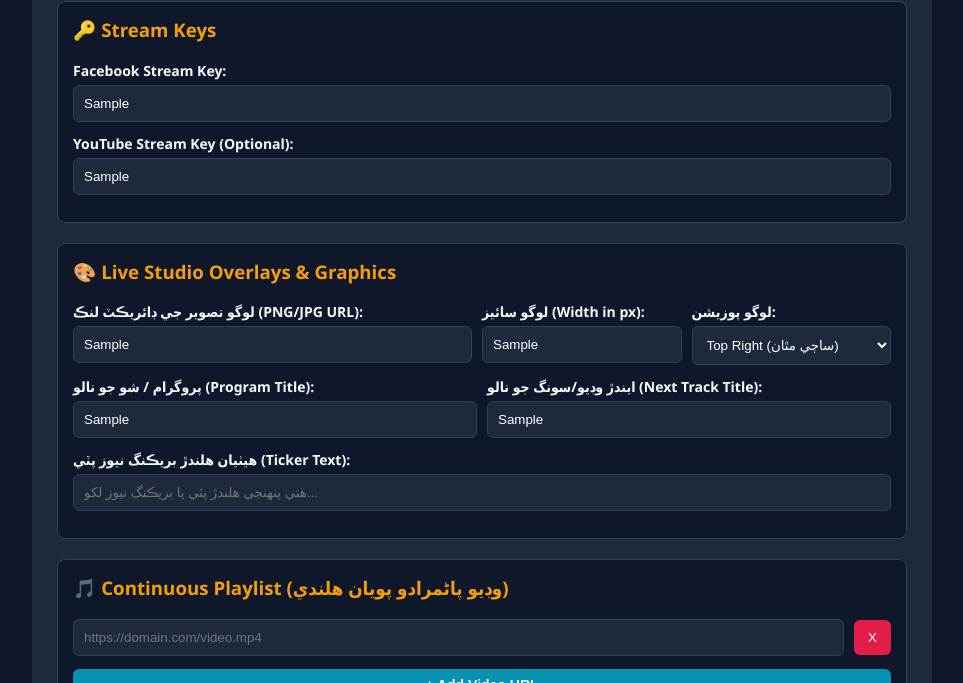
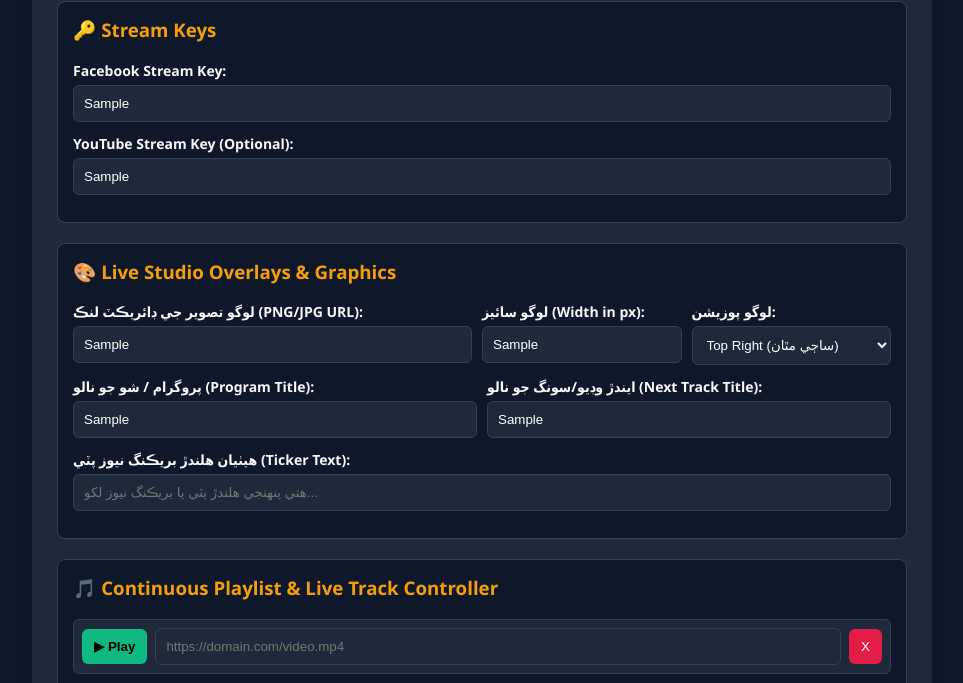
Before and after one commit to aliakbarshar/live, a website: page index.html in a window 1280 px wide. Both pictures are taken after typing "Sample", "Sample", "Sample", "Sample", "Sample", "Sample" into the empty fields and a click on the button "+ Add Video URL". Shown: the part 117-800 px from the top of the page, without its empty margins (158-1121 px from the left). Drawn offline with nearby package versions, Linux system fonts and the light colour scheme; no server answers.

Commit message:
Update index.html

```diff
--- a/index.html
+++ b/index.html
@@ -22,10 +22,11 @@
         .btn-stop { background: #dc2626; color: white; }
         .btn-add { background: #0891b2; color: white; padding: 8px; font-size: 14px; margin-top: 5px; }
         #status { margin-top: 15px; text-align: center; font-weight: bold; padding: 12px; border-radius: 6px; font-size: 18px; }
-        .playlist-item { display: flex; gap: 10px; margin-bottom: 8px; align-items: center; }
+        .playlist-item { display: flex; gap: 8px; margin-bottom: 8px; align-items: center; background: #1e293b; padding: 8px; border-radius: 6px; border: 1px solid #334155; }
         .playlist-item input { flex: 1; }
-        .playlist-item button { background: #e11d48; color: white; border: none; border-radius: 6px; padding: 10px 14px; cursor: pointer; }
-        .active-badge { background: #10b981; color: #000; padding: 6px 10px; font-weight: bold; border-radius: 4px; font-size: 12px; }
+        .playlist-item button.btn-play { background: #10b981; color: #000; font-weight: bold; border: none; border-radius: 6px; padding: 10px 12px; cursor: pointer; }
+        .playlist-item button.btn-remove { background: #e11d48; color: white; border: none; border-radius: 6px; padding: 10px 12px; cursor: pointer; }
+        .active-badge { background: #10b981; color: #000; padding: 6px 10px; font-weight: bold; border-radius: 4px; font-size: 12px; white-space: nowrap; }
     </style>
 </head>
 <body>
@@ -86,7 +87,7 @@
 
     <!-- Playlist -->
     <div class="section">
-        <h3>🎵 Continuous Playlist (وڊيو پاڻمرادو پويان هلندي)</h3>
+        <h3>🎵 Continuous Playlist & Live Track Controller</h3>
         <div id="playlistContainer"></div>
         <button class="btn btn-add" onclick="addPlaylistItem()">+ Add Video URL</button>
     </div>
@@ -104,6 +105,8 @@
     const SUPABASE_KEY = 'eyJhbGciOiJIUzI1NiIsInR5cCI6IkpXVCJ9.eyJpc3MiOiJzdXBhYmFzZSIsInJlZiI6Im1leXd5eXZxbXJucGJ6cnp6aHZtIiwicm9sZSI6InNlcnZpY2Vfcm9sZSIsImlhdCI6MTc5MDM4Nzk2MiwiZXhwIjoyMTA1OTYzOTYyfQ.V3IuQuxRmK7npiS66RPn0SnYjnk7W2xo2pGvl_jWCtI';
     const _supabase = supabase.createClient(SUPABASE_URL, SUPABASE_KEY);
 
+    let activeTrackIndexGlobal = 0;
+
     async function loadSettings() {
         const { data, error } = await _supabase.from('stream_config').select('*').eq('id', 1).single();
         if (data) {
@@ -117,13 +120,14 @@
             document.getElementById('nextTrack').value = data.next_track || '';
             document.getElementById('tickerText').value = data.ticker_text || '';
 
+            activeTrackIndexGlobal = data.current_track_index || 0;
+
             const container = document.getElementById('playlistContainer');
             container.innerHTML = '';
             const list = (data.playlist && data.playlist.length > 0) ? data.playlist : [{ url: 'https://ia600404.us.archive.org/25/items/mran_20260927_202609/mran.mp4' }];
-            const currentIdx = data.current_track_index || 0;
 
             list.forEach((item, index) => {
-                addPlaylistItem(item.url, index === currentIdx);
+                addPlaylistItem(item.url, index === activeTrackIndexGlobal, index);
             });
 
             document.getElementById('status').innerText = "Status: " + (data.is_live ? "🔴 LIVE BROADCASTING" : "⚪ STREAM OFF");
@@ -131,16 +135,39 @@
         }
     }
 
-    function addPlaylistItem(url = '', isActive = false) {
+    function addPlaylistItem(url = '', isActive = false, index = null) {
         const container = document.getElementById('playlistContainer');
         const div = document.createElement('div');
         div.className = 'playlist-item';
+
+        const trackIdx = (index !== null) ? index : container.children.length;
+
         div.innerHTML = `
-            ${isActive ? '<span class="active-badge">▶ Playing Now</span>' : ''}
+            ${isActive ? '<span class="active-badge">▶ Playing Now</span>' : `<button class="btn-play" onclick="playSpecificTrack(${trackIdx})">▶ Play</button>`}
             <input type="text" class="song-url" value="${url}" placeholder="https://domain.com/video.mp4">
-            <button onclick="this.parentElement.remove()">X</button>
+            <button class="btn-remove" onclick="this.parentElement.remove()">X</button>
         `;
         container.appendChild(div);
+    }
+
+    // 🔹 مينوئل طريقي سان ڪو به گانو / ٽريڪ فوراً هلائڻ جو فنڪشن
+    async function playSpecificTrack(index) {
+        const urlInputs = document.querySelectorAll('.song-url');
+        const playlist = Array.from(urlInputs).map(input => ({ url: input.value.trim() })).filter(item => item.url !== '');
+
+        if (index >= playlist.length) return;
+
+        const { error } = await _supabase.from('stream_config').update({
+            current_track_index: index,
+            playlist: playlist,
+            restart_trigger: Date.now()
+        }).eq('id', 1);
+
+        if (error) {
+            alert('Error switching track: ' + error.message);
+        } else {
+            loadSettings();
+        }
     }
 
     async function saveSettings() {
@@ -166,13 +193,14 @@
             next_track: nextTrack,
             ticker_text: tickerText,
             playlist: playlist,
+            current_track_index: activeTrackIndexGlobal, // 🔹 هلندڙ ٽريڪ کي ري سيٽ ٿيڻ کان بچائڻ لاءِ
             restart_trigger: Date.now()
         }).eq('id', 1);
 
         if (error) {
             alert('Error updating Supabase: ' + error.message);
         } else {
-            alert('Studio Settings & Playlist Saved Successfully!');
+            alert('Studio Settings Saved!');
             loadSettings();
         }
     }
@@ -199,8 +227,8 @@
     }
 
     loadSettings();
-    // Auto refresh settings every 10 seconds to show active playing track badge
-    setInterval(loadSettings, 10000);
+    // Auto refresh settings every 5 seconds to accurately reflect server track changes
+    setInterval(loadSettings, 5000);
 </script>
 
 </body>
```
